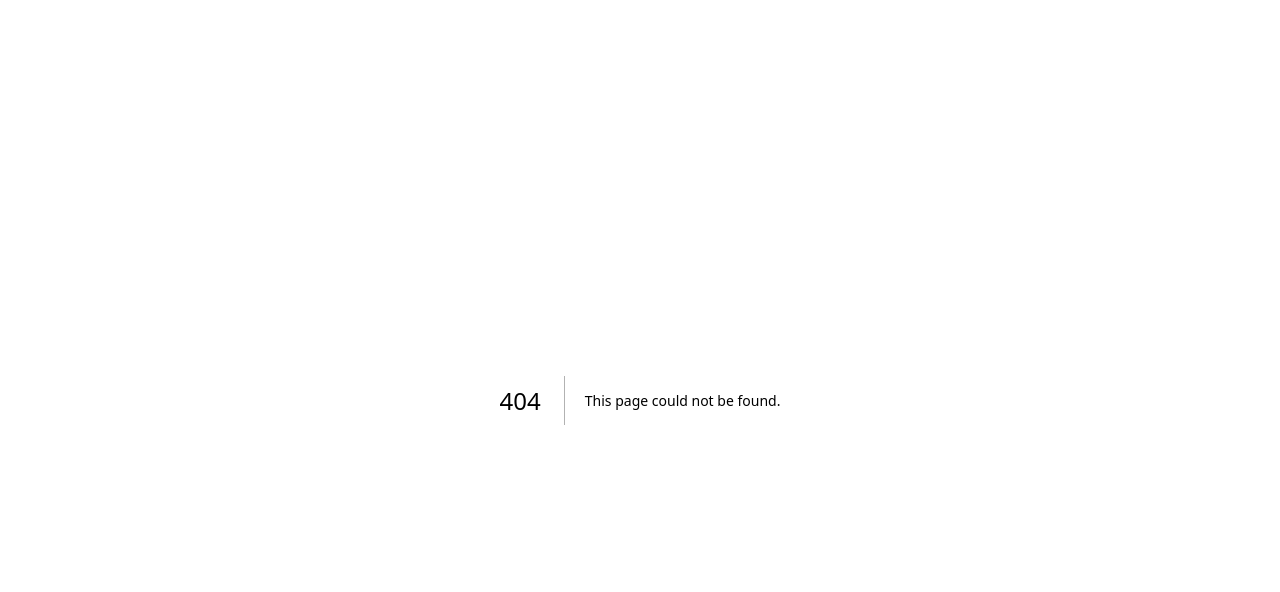
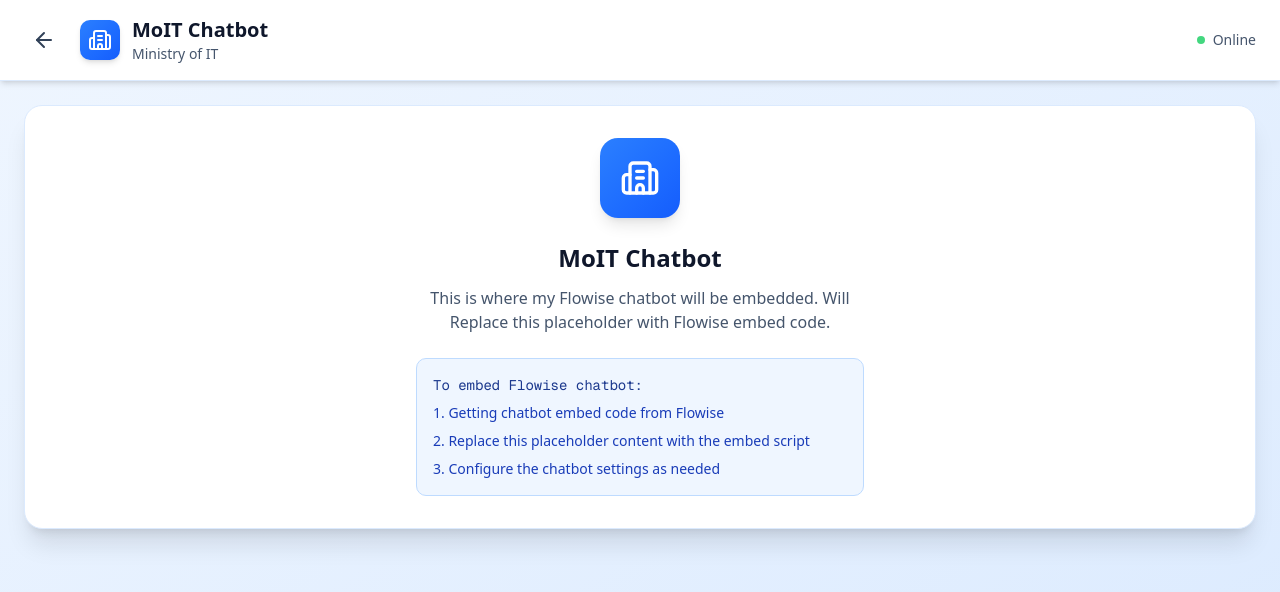
Before and after one commit to aspee12/gov-tech-chatbot, a Next.js app: page /moit in a window 1280 px wide. Before the commit this address had no page. Shown: the top 592 px of the page. Built offline with nearby package versions, Linux system fonts and the light colour scheme.

Commit message:
feat(moit): update on code refactor

```diff
--- /dev/null
+++ b/app/moit/page.tsx
@@ -0,0 +1,5 @@
+import MoITChatbot from '@/components/sections/MoITChatbot';
+
+export default function Page() {
+  return <MoITChatbot />;
+}
--- a/components/sections/MoITChatbot.tsx
+++ b/components/sections/MoITChatbot.tsx
@@ -1,3 +1,5 @@
+'use client';
+
 import { ArrowLeft, Building2 } from "lucide-react";
 import { useRouter } from 'next/navigation';
 
@@ -5,7 +7,7 @@
   const navigate = useRouter();
 
   return (
-    <div className="min-h-screen bg-gradient-to-br from-blue-50 to-blue-100 flex flex-col">
+    <div className="min-h-screen bg-linear-to-br from-blue-50 to-blue-100 flex flex-col">
       {/* Header */}
       <div className="bg-white shadow-md border-b border-blue-100">
         <div className="max-w-7xl mx-auto px-6 py-4 flex items-center justify-between">
@@ -17,7 +19,7 @@
               <ArrowLeft className="size-6 text-slate-700" />
             </button>
             <div className="flex items-center gap-3">
-              <div className="w-10 h-10 rounded-lg bg-gradient-to-br from-blue-500 to-blue-600 flex items-center justify-center shadow-md">
+              <div className="w-10 h-10 rounded-lg bg-linear-to-br from-blue-500 to-blue-600 flex items-center justify-center shadow-md">
                 <Building2 className="size-6 text-white" />
               </div>
               <div>
@@ -37,21 +39,21 @@
       <div className="flex-1 max-w-7xl mx-auto w-full p-6">
         <div className="bg-white rounded-2xl shadow-xl h-full flex items-center justify-center border border-blue-100">
           <div className="text-center p-8">
-            <div className="w-20 h-20 mx-auto mb-6 rounded-2xl bg-gradient-to-br from-blue-500 to-blue-600 flex items-center justify-center shadow-lg">
+            <div className="w-20 h-20 mx-auto mb-6 rounded-2xl bg-linear-to-br from-blue-500 to-blue-600 flex items-center justify-center shadow-lg">
               <Building2 className="size-10 text-white" />
             </div>
             <h2 className="text-2xl font-bold text-slate-900 mb-3">
               MoIT Chatbot
             </h2>
             <p className="text-slate-600 mb-6 max-w-md">
-              This is where your Flowise chatbot will be embedded. Replace this placeholder with your Flowise embed code.
+              This is where my Flowise chatbot will be embedded. Will Replace this placeholder with Flowise embed code.
             </p>
             <div className="bg-blue-50 border border-blue-200 rounded-lg p-4 text-left max-w-2xl mx-auto">
               <p className="text-sm font-mono text-blue-900 mb-2">
-                To embed your Flowise chatbot:
+                To embed Flowise chatbot:
               </p>
               <ol className="text-sm text-blue-800 space-y-2 list-decimal list-inside">
-                <li>Get your chatbot embed code from Flowise</li>
+                <li>Getting chatbot embed code from Flowise</li>
                 <li>Replace this placeholder content with the embed script</li>
                 <li>Configure the chatbot settings as needed</li>
               </ol>
```
